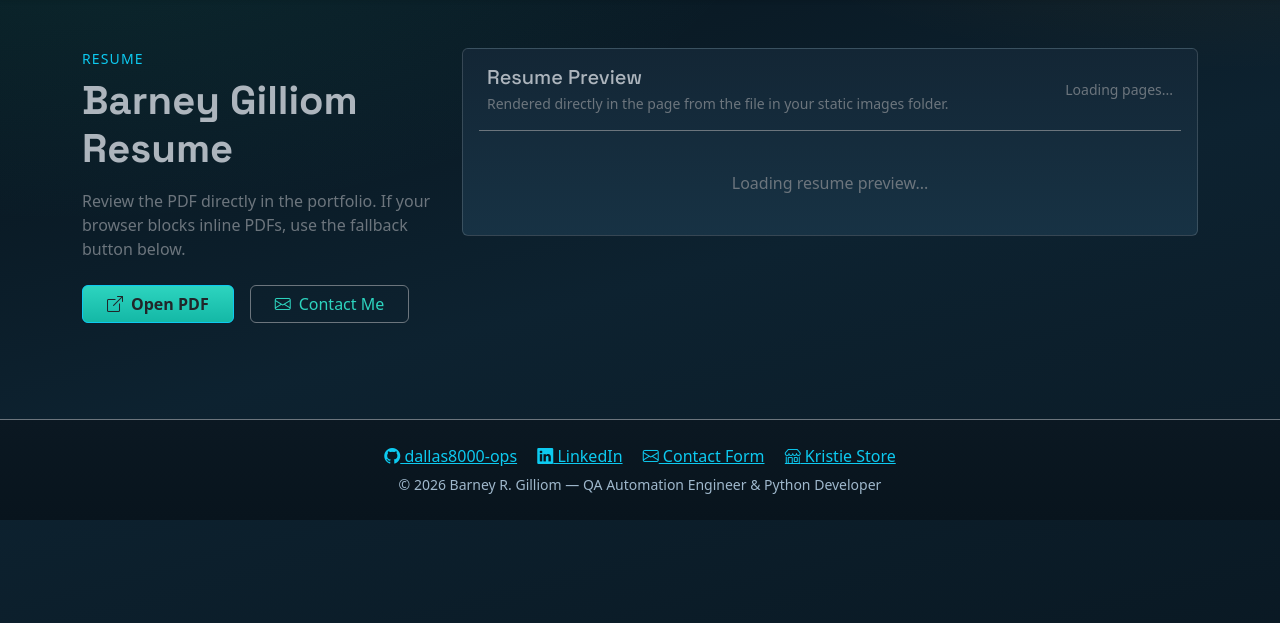
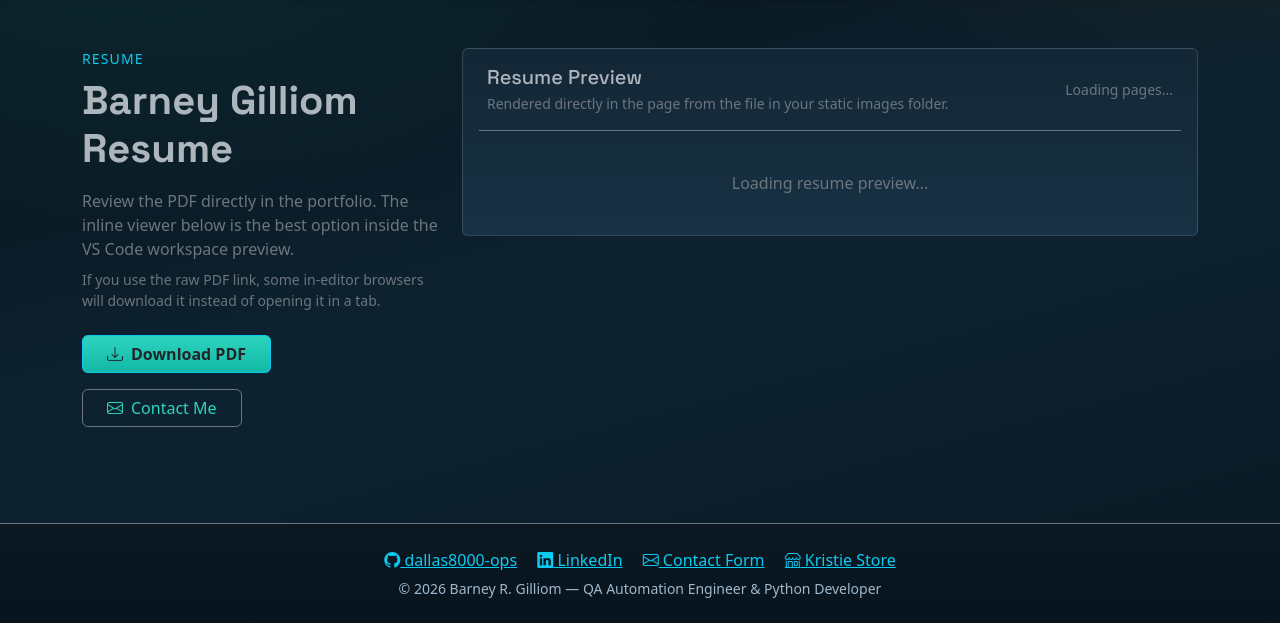
Before and after one commit to dallas8000-ops/BLOG-2, a Django app: template templates/pages/resume.html in a window 1280 px wide. Shown: the part 57-680 px from the top of the page. Run offline with Django 3.2, Linux system fonts and the light colour scheme; the template is opened without the code that fills it, so the values that code supplies are empty.

Commit message:
docs: clarify resume download behavior in workspace

```diff
--- a/templates/pages/resume.html
+++ b/templates/pages/resume.html
@@ -12,9 +12,10 @@
             <div class="col-lg-4">
                 <p class="text-info text-uppercase small letter-spacing mb-2">Resume</p>
                 <h1 class="fw-bold mb-3">Barney Gilliom Resume</h1>
-                <p class="text-secondary mb-4">Review the PDF directly in the portfolio. If your browser blocks inline PDFs, use the fallback button below.</p>
+                <p class="text-secondary mb-2">Review the PDF directly in the portfolio. The inline viewer below is the best option inside the VS Code workspace preview.</p>
+                <p class="text-secondary small mb-4">If you use the raw PDF link, some in-editor browsers will download it instead of opening it in a tab.</p>
                 <div class="d-flex flex-wrap gap-3">
-                    <a href="{% static 'images/Barney_Gilliom_Resume_v3.pdf' %}" target="_blank" class="btn btn-info text-dark fw-semibold px-4"><i class="bi bi-box-arrow-up-right me-2"></i>Open PDF</a>
+                    <a href="{% static 'images/Barney_Gilliom_Resume_v3.pdf' %}" target="_blank" class="btn btn-info text-dark fw-semibold px-4"><i class="bi bi-download me-2"></i>Download PDF</a>
                     <a href="{% url 'contact' %}" class="btn btn-outline-secondary px-4"><i class="bi bi-envelope me-2"></i>Contact Me</a>
                 </div>
             </div>
@@ -30,7 +31,7 @@
                     <div id="resume-loading" class="p-4 text-center text-secondary">Loading resume preview...</div>
                     <div id="resume-error" class="p-4 text-center d-none">
                         <p class="text-secondary mb-3">The in-page preview could not be loaded in this browser.</p>
-                        <a href="{% static 'images/Barney_Gilliom_Resume_v3.pdf' %}" target="_blank" class="btn btn-outline-info"><i class="bi bi-file-earmark-person me-2"></i>Open PDF</a>
+                        <a href="{% static 'images/Barney_Gilliom_Resume_v3.pdf' %}" target="_blank" class="btn btn-outline-info"><i class="bi bi-download me-2"></i>Download PDF</a>
                     </div>
                     <div id="resume-canvas-list" class="d-flex flex-column gap-4"></div>
                 </div>
```
